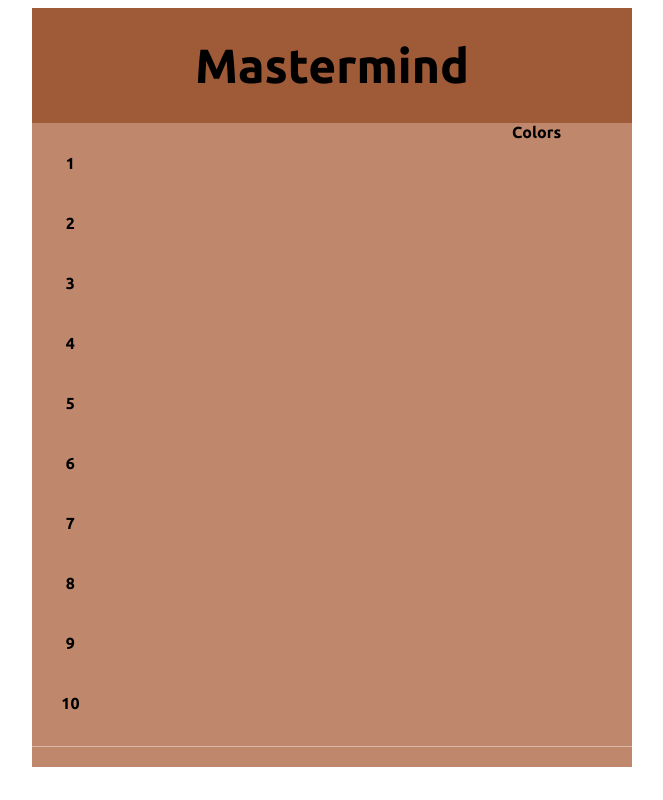
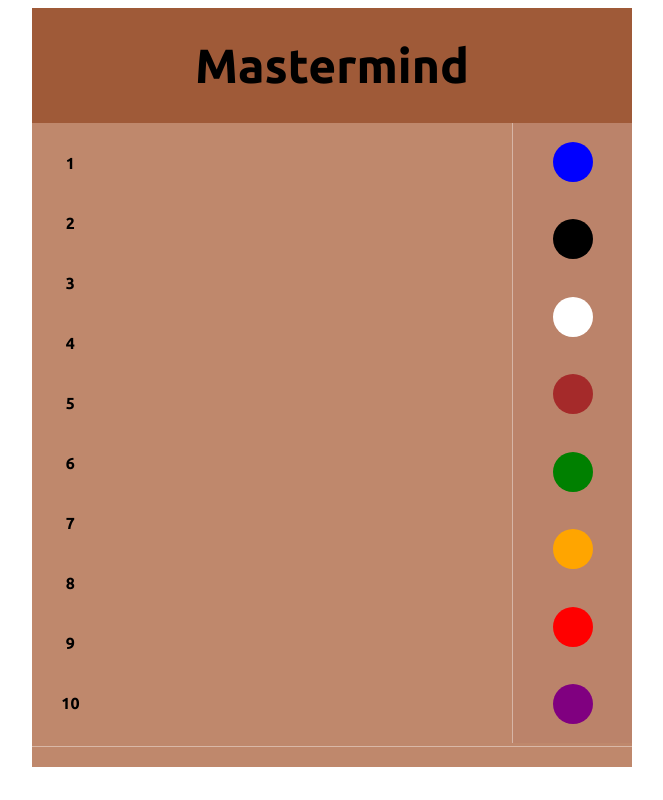
Before and after one commit to felerticia/mastermind-ts, a React (Vite) app: page / in a window 1280 px wide. Shown: the whole page, without its empty margins (308-971 px from the left). Built offline with nearby package versions, Linux system fonts and the light colour scheme.

Commit message:
3- Colors

```diff
--- /dev/null
+++ b/src/components/Circle/Circle.css
@@ -0,0 +1,5 @@
+.Circle {
+  width: 40px;
+  aspect-ratio: 1/1;
+  border-radius: 50%;
+}
--- /dev/null
+++ b/src/components/Circle/Circle.tsx
@@ -0,0 +1,11 @@
+import "./Circle.css";
+
+type CircleProps = {
+  color: string;
+};
+
+const Circle = ({ color }: CircleProps) => {
+  return <div className={`Circle ${color}`} />;
+};
+
+export default Circle;
--- a/src/components/Colors/Colors.css
+++ b/src/components/Colors/Colors.css
@@ -5,3 +5,8 @@
   background: #bb836a;
   border-left: 1px solid rgba(255, 255, 255, 0.4);
 }
+.Colors .item {
+  display: flex;
+  align-items: center;
+  justify-content: center;
+}
--- a/src/components/Colors/Colors.tsx
+++ b/src/components/Colors/Colors.tsx
@@ -1,7 +1,17 @@
 import "./Colors.css";
+import { color_options } from "../../constants";
+import Circle from "../Circle/Circle";
 
 const Colors = () => {
-  return <div>Colors</div>;
+  return (
+    <div className="Colors">
+      {color_options.map((color) => (
+        <div className="item" key={color}>
+          <Circle color={color} />
+        </div>
+      ))}
+    </div>
+  );
 };
 
 export default Colors;
--- /dev/null
+++ b/src/constants.ts
@@ -0,0 +1,10 @@
+export const color_options = [
+  "blue",
+  "black",
+  "white",
+  "brown",
+  "green",
+  "orange",
+  "red",
+  "purple",
+];
```
